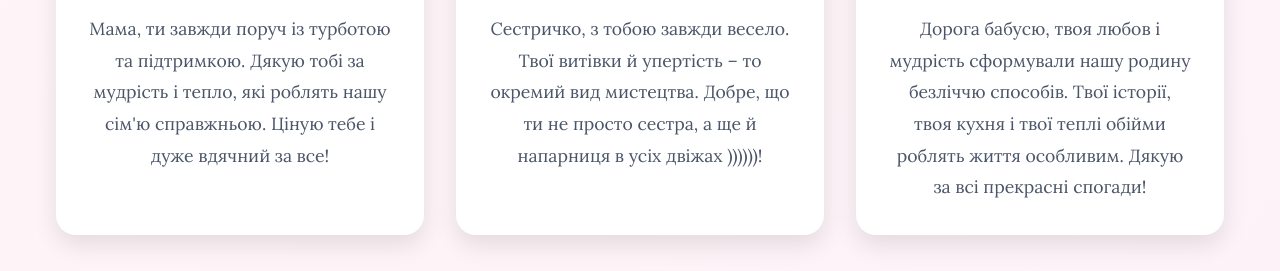
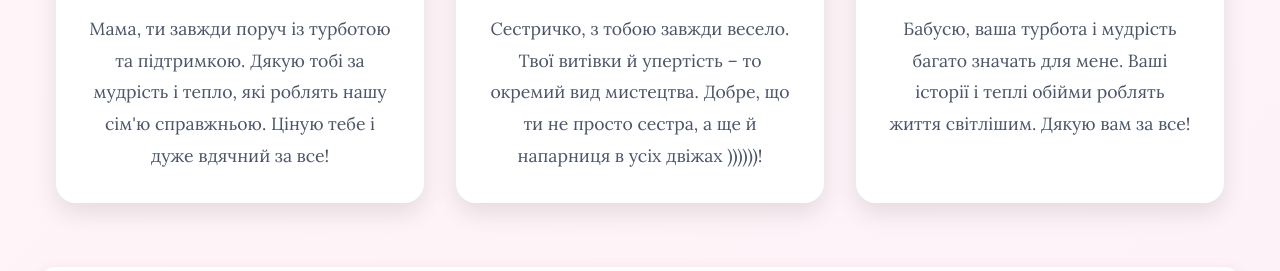
Before and after one commit to ROKSTEDIs/womens-day-2024, a plain HTML site: page index.html in a window 1280 px wide. Shown: the part 300-571 px from the top of the page. Drawn offline with Linux system fonts and the light colour scheme.

Commit message:
Update grandmother's message to previous version

```diff
--- a/index.html
+++ b/index.html
@@ -181,7 +181,7 @@
 
 			<div class="card">
 				<h2>Бабусі <span class="heart">❤️</span></h2>
-				<p>Дорога бабусю, твоя любов і мудрість сформували нашу родину безліччю способів. Твої історії, твоя кухня і твої теплі обійми роблять життя особливим. Дякую за всі прекрасні спогади!</p>
+				<p>Бабусю, ваша турбота і мудрість багато значать для мене. Ваші історії і теплі обійми роблять життя світлішим. Дякую вам за все!</p>
 			</div>
 		</div>
 		<footer class="signature">
```
